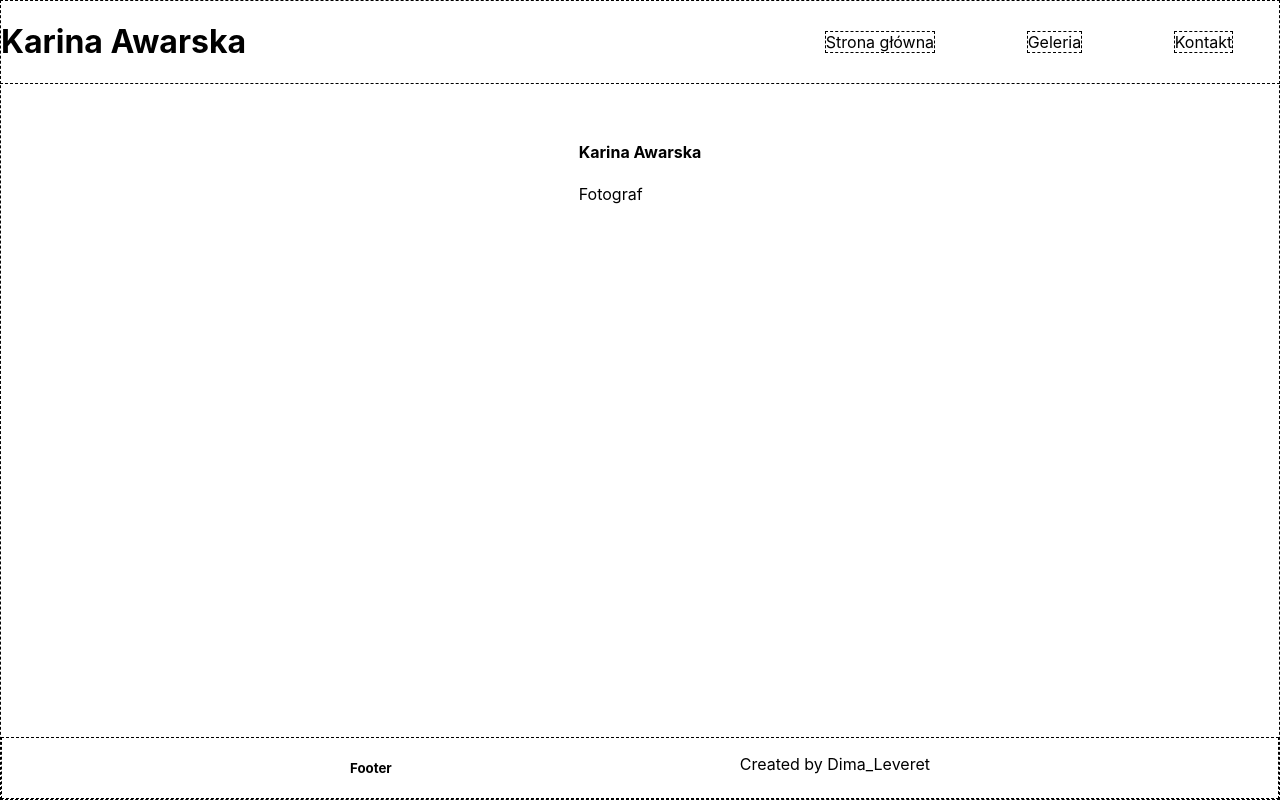
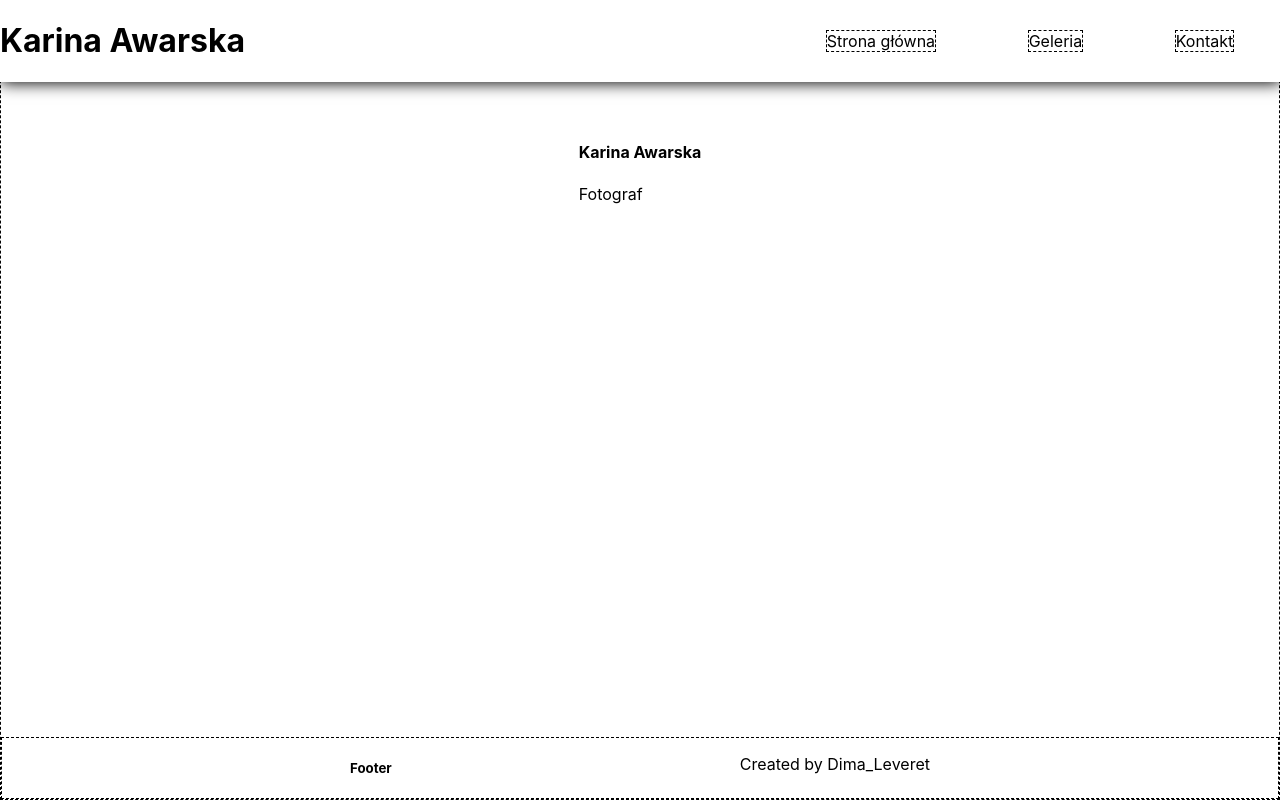
Before and after one commit to dima-leveret/karina-awarska, a Next.js app: page / in a window 1280 px wide. Built offline with nearby package versions, Linux system fonts and the light colour scheme.

Commit message:
added some new styles

```diff
--- a/pages/gallery/allImages.js
+++ b/pages/gallery/allImages.js
@@ -86,12 +86,12 @@ export default function AllImages({
   return (
     <div className={styles.pageContainer}>
       <Headcomponent title="Geleria" />
-      <h4>Wszystkie zdjęcia</h4>
       <div>
+        <Link href="/gallery">Wróć</Link>
+        <h4>Wszystkie zdjęcia</h4>
         {/* <Link href={`/gallery/allImages`}>
           <button>Wszystkie</button>
         </Link> */}
-        <Link href="/gallery">Wróć</Link>
         {/* {folders.map((folder) => (
           <Link key={folder.path} href={`/gallery/${folder.path}`}>
             <button
@@ -123,7 +123,7 @@ export default function AllImages({
           Pokaż wicej
         </PrimaryButtnom>
       ) : (
-        <span> To są wszystkie zdjęcia które obecnie mamy 😃</span>
+        <span> To są wszystkie zdjęcia które obecnie mam 😃</span>
       )}
 
       <ImagesLightbox
--- a/styles/Images.module.css
+++ b/styles/Images.module.css
@@ -2,6 +2,7 @@
   display: flex;
   width: 100%;
   flex-direction: column;
+  align-items: center;
 }
 
 .imagesContainer {
@@ -19,9 +20,11 @@
   height: 400px;
   margin: 10px;
   border: 1px solid black;
+  transition: 0.3s;
 }
 
 .image:hover {
   cursor: pointer;
   opacity: 0.7;
+  transition: 0.3s;
 }
--- a/styles/components/Header.module.css
+++ b/styles/components/Header.module.css
@@ -5,7 +5,7 @@
   max-width: 1500px;
   width: 100%;
   background-color: white;
-  border: 1px dashed;
+  box-shadow: 1px 1px 15px;
   position: fixed;
   z-index: 1;
   margin: -1px;
```
